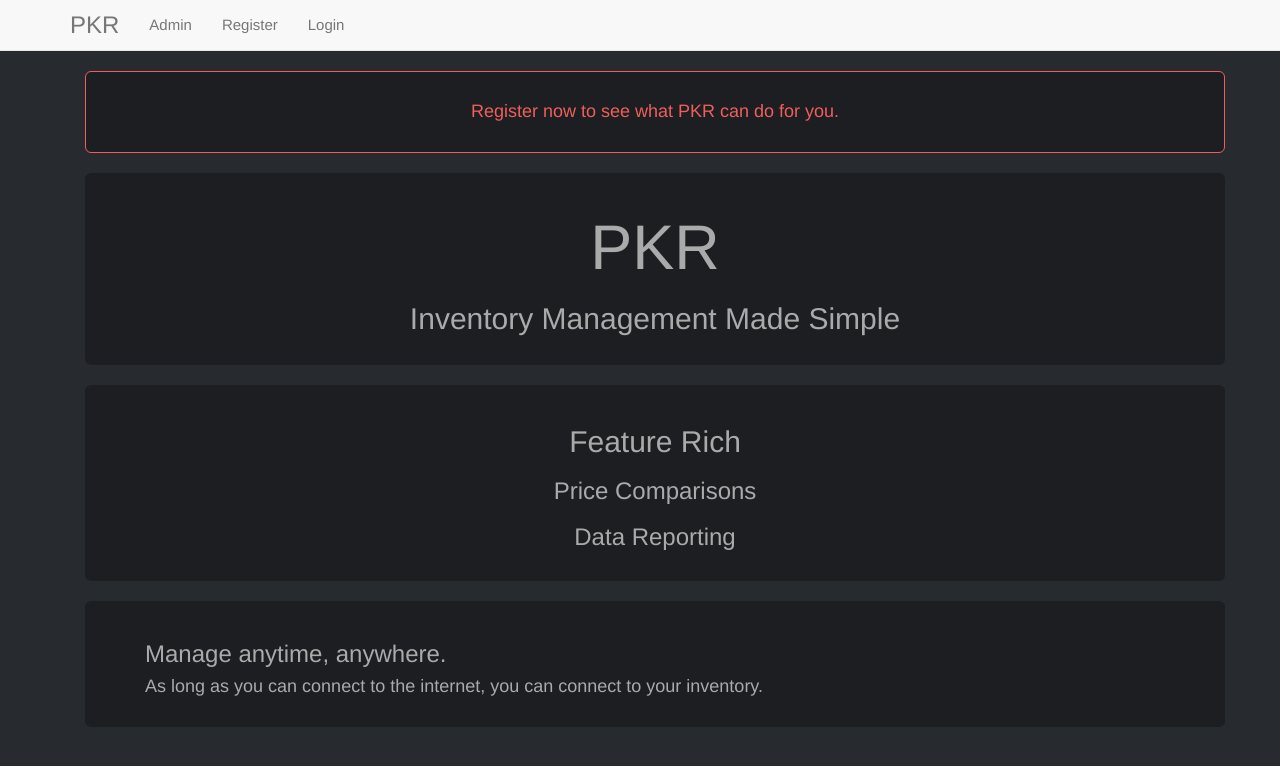
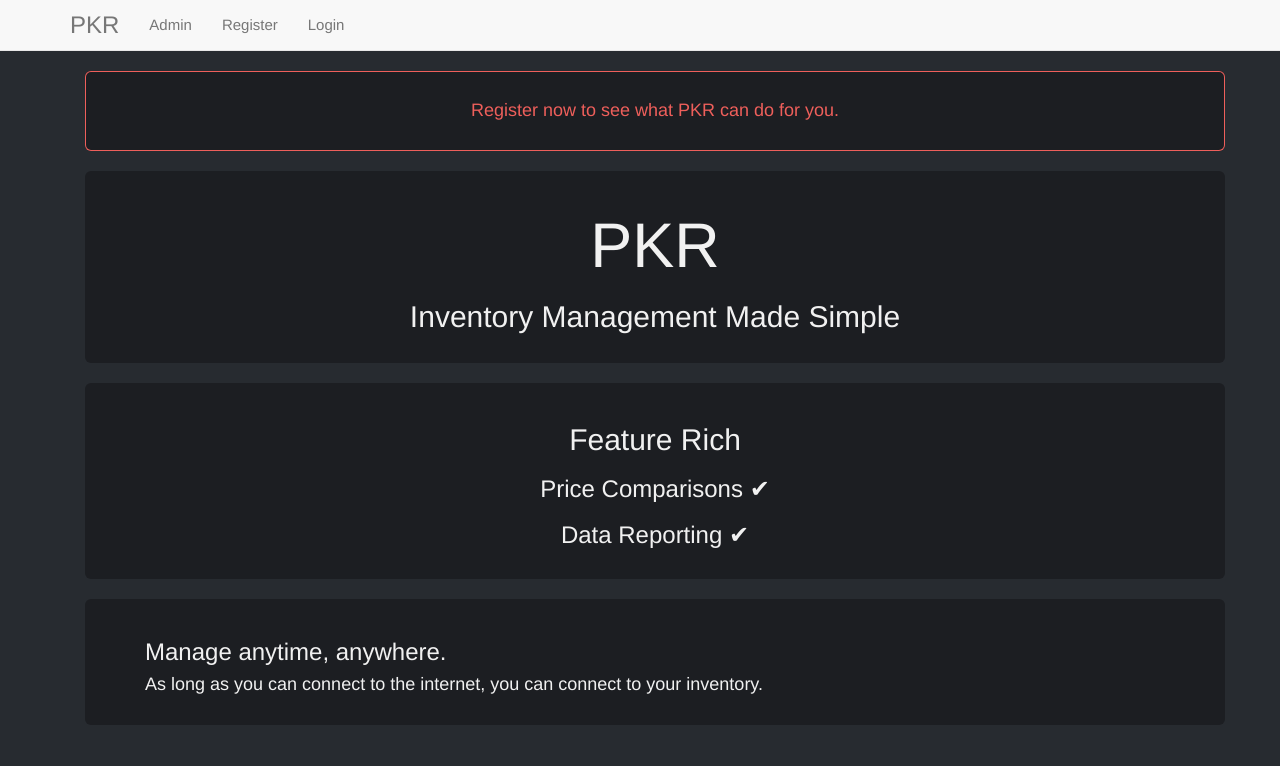
Before and after one commit to KL775/PKR-Final, a Django app: page / in a window 1280 px wide. Shown: the top 766 px of the page. Run offline with Django 3.2, Linux system fonts and the light colour scheme; parts of the project's set-up code (start-up, migrations or seed data) failed here and were passed over; some libraries are stand-ins or nearby versions.

Commit message:
Lightened font, added check marks

```diff
--- a/static/pkr_user/home.css
+++ b/static/pkr_user/home.css
@@ -28,8 +28,9 @@
 }
 
 #welcome-banner {
-  border: 1px solid rgba(0, 0, 0, 0.6);
-  border-color: #ee5f5b;
+  -webkit-box-shadow:inset 0px 0px 0px 1px #ee5f5b;
+  -moz-box-shadow:inset 0px 0px 0px 1px #ee5f5b;
+  box-shadow:inset 0px 0px 0px 1px #ee5f5b;
   color: #ee5f5b;
 }
 
@@ -71,7 +72,7 @@ body {
   font-size: 1.5em;
   font-weight: 500;
   line-height: 1.5;
-  color: #aaa;
+  color: #f1f1f1;
   text-align: left;
   background-color: #272B30;
 }
--- a/templates/pkr_user/home.html
+++ b/templates/pkr_user/home.html
@@ -24,8 +24,8 @@
   <div class="jumbotron">
     <center>
         <h2>Feature Rich</h2>
-	<h3>Price Comparisons</h3>
-	<h3>Data Reporting</h3>
+	<h3>Price Comparisons ✔</h3>
+	<h3>Data Reporting ✔</h3>
     </center>
   </div>
   <div class="jumbotron">
```
